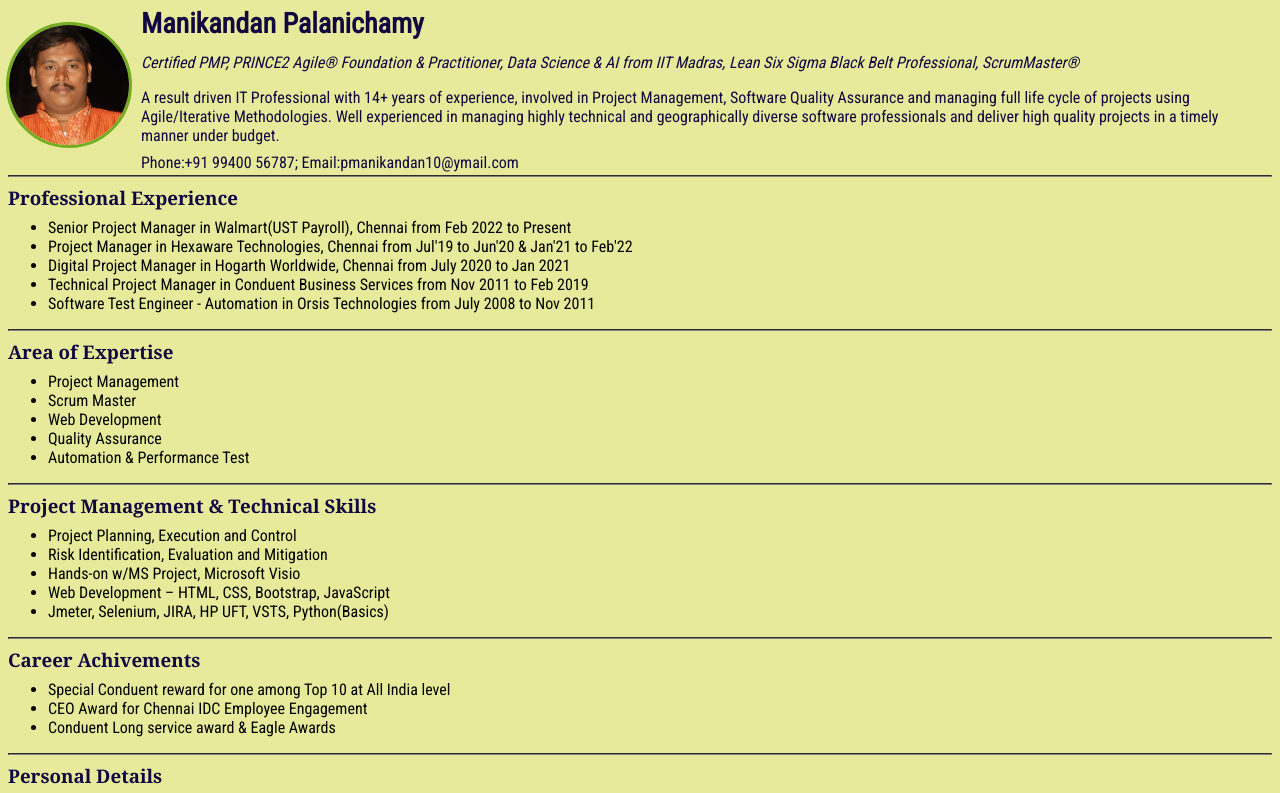
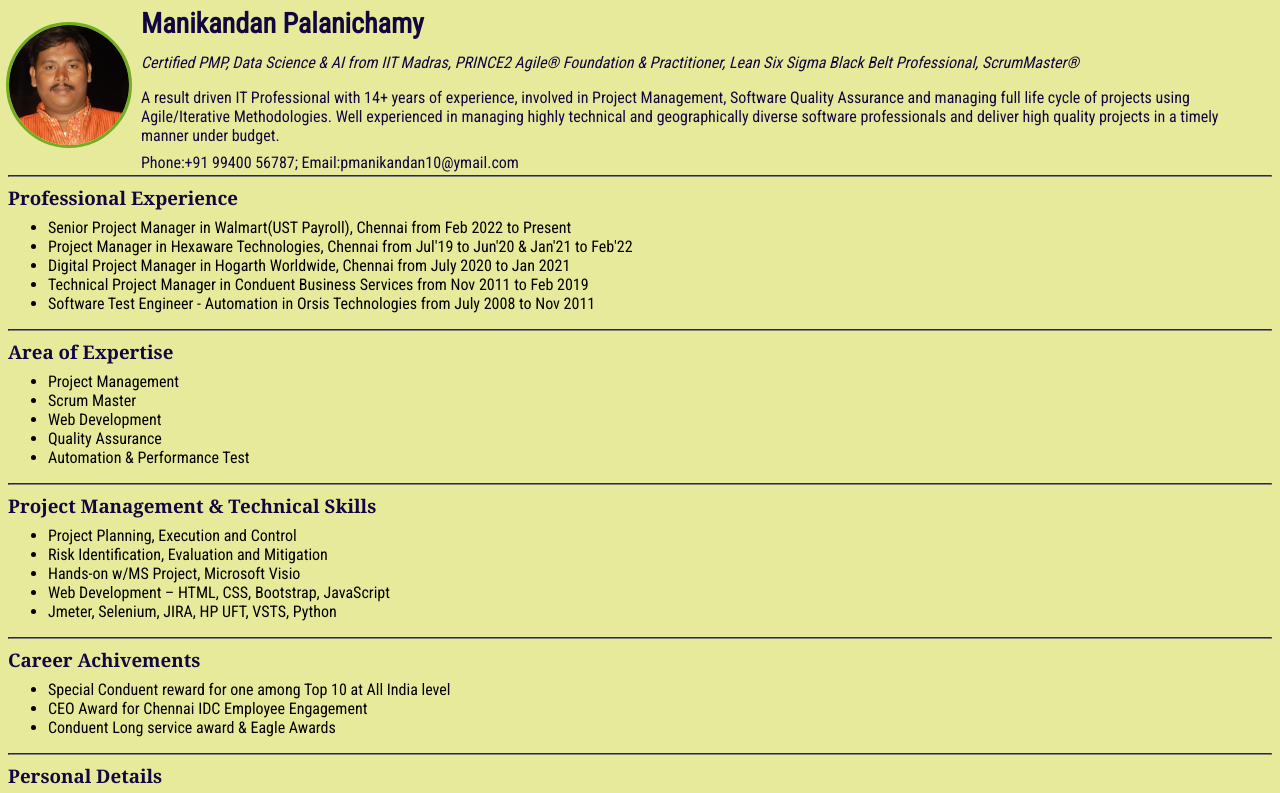
Before and after one commit to pmanikandan10/cv, a plain HTML site: page index.html in a window 1280 px wide. Shown: the top 793 px of the page. Drawn offline with Linux system fonts and the light colour scheme.

Commit message:
Update index.html

```diff
--- a/index.html
+++ b/index.html
@@ -20,8 +20,8 @@
                     <td><h1>Manikandan Palanichamy </h1>
                        <div class="title">
                            <ul id="horz">
-                               <li>Certified PMP, PRINCE2 Agile® Foundation & Practitioner,            </li>
-                               <li>Data Science & AI from IIT Madras,</li>
+                               <li>Certified PMP, Data Science & AI from IIT Madras,            </li>
+                               <li>PRINCE2 Agile® Foundation & Practitioner,</li>
                                <li>Lean Six Sigma Black Belt Professional, ScrumMaster®</li>
                             </div>
                            </ul>
@@ -60,7 +60,7 @@
                 <li>Risk Identification, Evaluation and Mitigation </li>
                 <li>Hands-on w/MS Project, Microsoft Visio </li>
                 <li>Web Development – HTML, CSS, Bootstrap, JavaScript</li>
-                <li>Jmeter, Selenium, JIRA, HP UFT, VSTS, Python(Basics)</li>
+                <li>Jmeter, Selenium, JIRA, HP UFT, VSTS, Python</li>
             </ul>
     <hr>
     <h3 class="ach">Career Achivements</h3>
```
